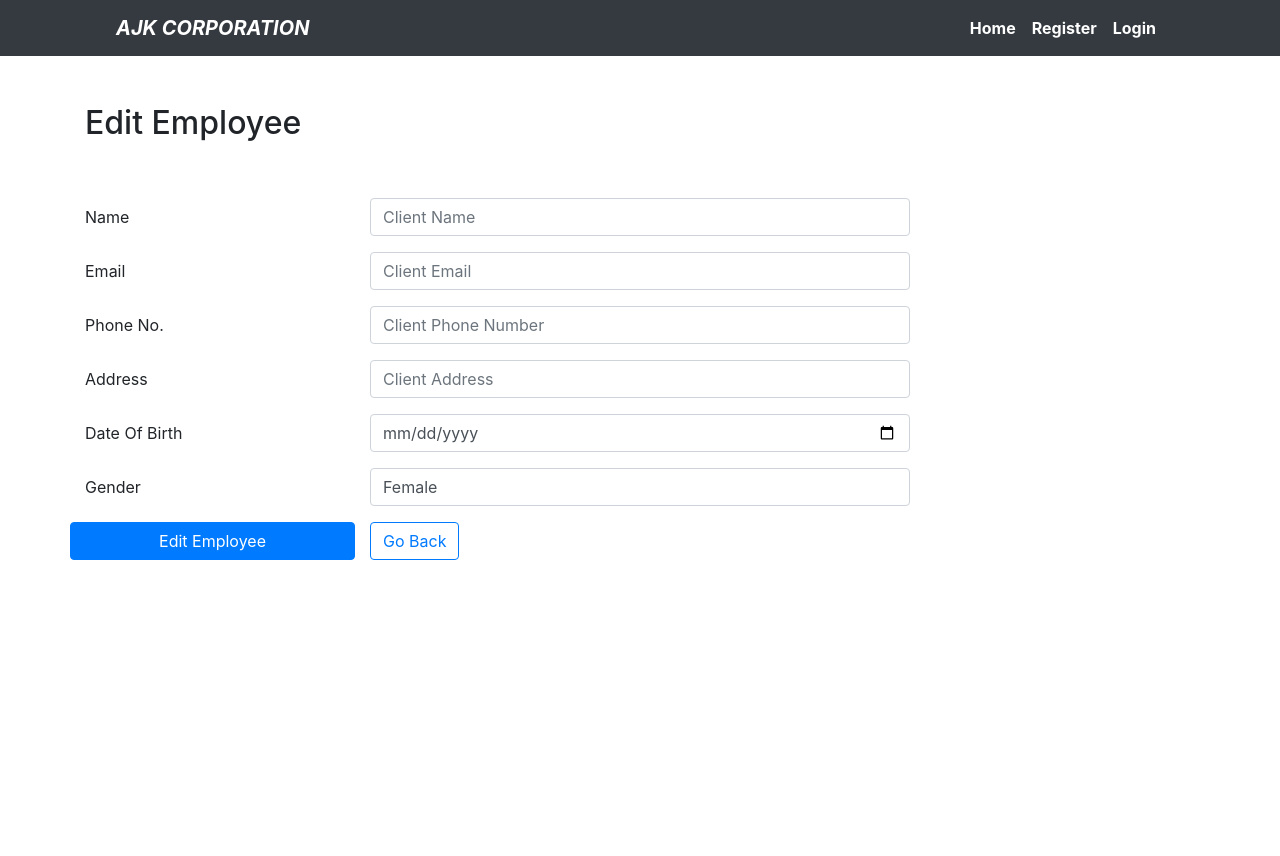
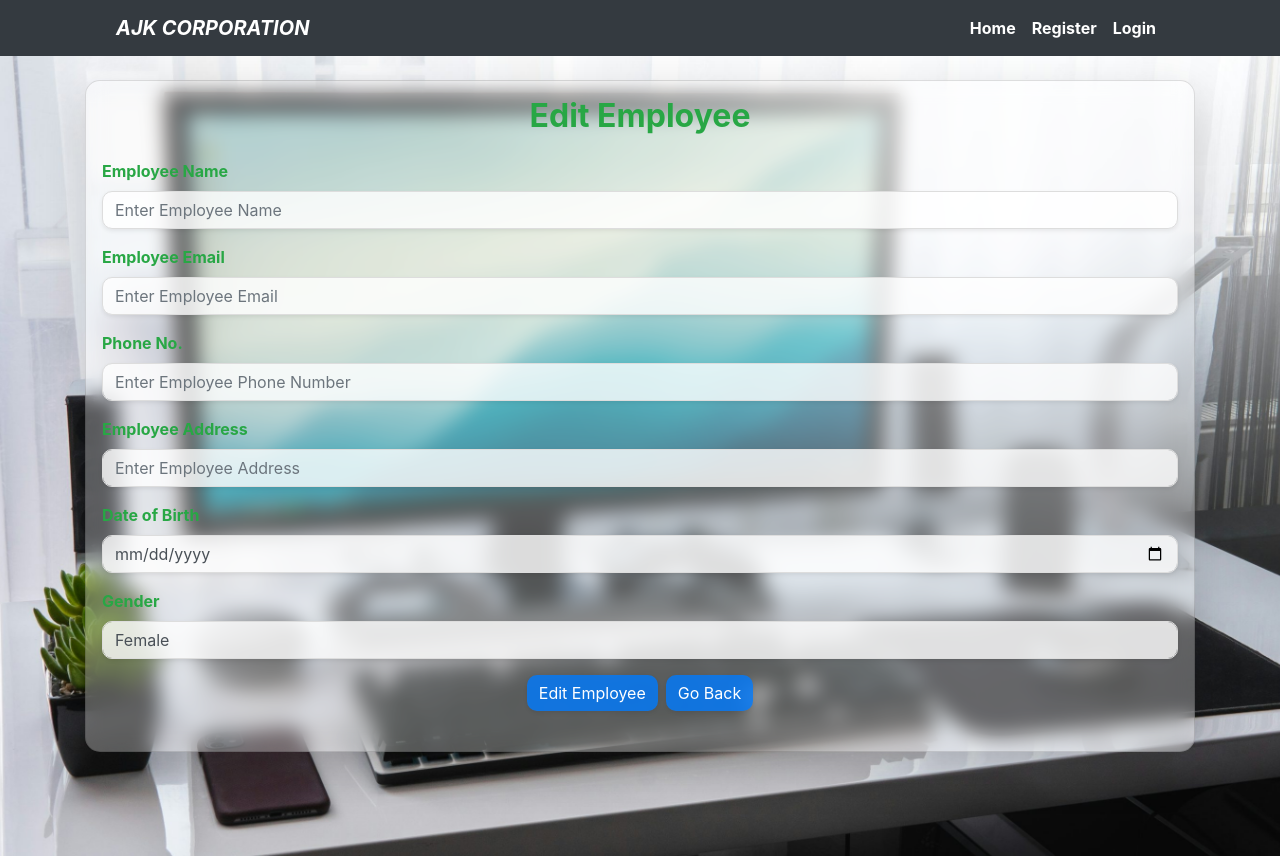
Before and after one commit to Alfred3002/Login_Form, a PHP site: page /AlfredOrapaIS21/edit.php?client=1 in a window 1280 px wide. Before the commit the page ends 560 px from the top, so only its background shows below. Run offline with PHP 8.4, Linux system fonts and the light colour scheme; data that the repository does not hold is empty; some libraries are stand-ins or nearby versions.

Commit message:
adding some changes in this file

```diff
--- a/edit.php
+++ b/edit.php
@@ -30,73 +30,133 @@ include ('workerCon/workerCon.php');
     }
 
 ?>
-    <div class="container my-5">
-        <h2>Edit Employee</h2>
-        <br>
-        <br>
+<style>
+    /* Background image */
+    .background-image {
+        background-image: url('images/worker.jpg');
+        background-size: cover;
+        background-position: center;
+        position: absolute;
+        width: 100%;
+        height: 100%;
+        z-index: -1; /* Keeps the background behind all content */
+    }
 
-        <form action="" method="post">
+    /* Glassmorphism effect on the card container */
+    .card {
+        background: rgba(255, 255, 255, 0.3); /* Semi-transparent white background */
+        backdrop-filter: blur(10px); /* Frosted glass effect */
+        border-radius: 15px; /* Rounded corners */
+        box-shadow: 0 4px 15px rgba(0, 0, 0, 0.2); /* Soft shadow for a floating effect */
+        padding: 30px; /* Space inside the card */
+    }
+
+    /* Optional: Apply some padding to the body to create a nice layout */
+    body {
+        padding-top: 0px; /* Adjust top padding if needed */
+        padding-bottom: 50px; /* Adjust bottom padding if needed */
+    }
+
+    /* Apply a more subtle shadow on the input fields */
+    .form-control {
+        background-color: rgba(255, 255, 255, 0.8); /* Slightly white background for inputs */
+        border-radius: 10px;
+        border: 1px solid #ddd; /* Light border */
+        box-shadow: inset 0 1px 3px rgba(0, 0, 0, 0.1); /* Inner shadow */
+    }
+
+    /* Make buttons look consistent with frosted glass */
+    .btn-primary, .btn-outline-secondary {
+        background-color: rgba(0, 123, 255, 0.8); /* Semi-transparent button background */
+        border: none;
+        color: white;
+        border-radius: 10px;
+        box-shadow: 0 4px 6px rgba(0, 0, 0, 0.1); /* Soft shadow for buttons */
+    }
+
+    .btn-primary:hover, .btn-outline-secondary:hover {
+        background-color: rgba(0, 123, 255, 1); /* Solid color on hover */
+    }
+
+    /* Make the alert box look consistent with the glassmorphism theme */
+    .alert-success {
+        background-color: rgba(76, 175, 80, 0.7); /* Transparent green */
+        border-radius: 10px;
+        color: white;
+        box-shadow: 0 4px 6px rgba(0, 0, 0, 0.1);
+    }
+</style>
+
+<div class="background-image"><!-- Background image div -->
+    <div class="container my-4">
+        <div class="card p-3 shadow-lg">
+            <h2 class="text-center mb-4 text-success"><b>Edit Employee</b></h2>
+
+            <!-- Success Message -->
             <?php
                 if(isset($_GET['success'])){
-                    echo '<div class="w-25 alert alert-success" role="alert">'.$_GET['success'].'</div>';
+                    echo '<div class="alert alert-success text-center" role="alert">'.$_GET['success'].'</div>';
                 }
+            ?>
+            <!-- Form Section -->
+            <form action="" method="post">
 
-            ?>
-            <div class="row mb-3">
-                <label class="col-sm-3 col-form-label">Name</label>
-                <div class="col-sm-6">
-                    <input type="text" value="<?php echo $fecth['name'] ?>" name="name" class="form-control" placeholder="Client Name" required>
+                <!-- Name Field -->
+                <div class="mb-3">
+                    <label for="name" class="form-label text-success"><b>Employee Name</b></label>
+                    <input type="text" name="name" id="name" value="<?php echo $fecth['name']; ?>" class="form-control shadow-sm" placeholder="Enter Employee Name" required>
                 </div>
+
+                <!-- Email Field -->
+                <div class="mb-3">
+                    <label for="email" class="form-label text-success"><b>Employee Email</b></label>
+                    <input type="email" name="email" id="email" value="<?php echo $fecth['email']; ?>" class="form-control shadow-sm" placeholder="Enter Employee Email" required>
                 </div>
-            <div class="row mb-3">
-                <label class="col-sm-3 col-form-label">Email</label>
-                <div class="col-sm-6">
-                    <input type="email" value="<?php echo $fecth['email'] ?>" name="email" class="form-control" placeholder="Client Email" required>
+
+                <!-- Phone Number Field -->
+                <div class="mb-3">
+                    <label for="phone" class="form-label text-success"><b>Phone No.</b></label>
+                    <input type="number" name="number" id="phone" value="<?php echo $fecth['mobile']; ?>" class="form-control shadow-sm" placeholder="Enter Employee Phone Number" required>
                 </div>
+
+                <!-- Address Field -->
+                <div class="mb-3">
+                    <label for="address" class="form-label text-success"><b>Employee Address</b></label>
+                    <input type="text" name="address" id="address" value="<?php echo $fecth['address']; ?>" class="form-control shadow-sm" placeholder="Enter Employee Address" required>
                 </div>
-            <div class="row mb-3">
-                <label class="col-sm-3 col-form-label">Phone No.</label>
-                <div class="col-sm-6">
-                    <input type="number" value="<?php echo $fecth['mobile'] ?>" name="number" class="form-control" placeholder="Client Phone Number" required>
+
+                <!-- Date of Birth Field -->
+                <div class="mb-3">
+                    <label for="dob" class="form-label text-success"><b>Date of Birth</b></label>
+                    <input type="date" name="date" id="dob" value="<?php echo $fecth['birth']; ?>" class="form-control shadow-sm" required>
                 </div>
-            </div>
-            <div class="row mb-3">
-                <label class="col-sm-3 col-form-label">Address</label>
-                <div class="col-sm-6">
-                    <input type="text" value="<?php echo $fecth['address'] ?>" name="address" class="form-control" placeholder="Client Address" required>
-                </div>
-            </div>
-            <div class="row mb-3">
-                <label class="col-sm-3 col-form-label">Date Of Birth</label>
-                <div class="col-sm-6">
-                    <input type="date" value="<?php echo $fecth['birth'] ?>" name="date" class="form-control" placeholder="Client Date Of Birth" required>
-                </div>
-            </div>
-            <div class="row mb-3">
-                <label class="col-sm-3 col-form-label" >Gender</label>
-                <div class="col-sm-6">
-                   <select name="gender" class="form-control">
+
+                <!-- Gender Field -->
+                <div class="mb-3">
+                    <label for="gender" class="form-label text-success"><b>Gender</b></label>
+                    <select name="gender" id="gender" class="form-control shadow-sm">
                         <?php
                             if($fecth['gender'] === 'Male'){
                                 echo '<option>Male</option>
                                       <option>Female</option>';
-                        }else{
+                            } else {
                                 echo '<option>Female</option>
                                       <option>Male</option>';
                             }
                         ?>
-
                     </select>
                 </div>
+
+                <div class="mb-4 d-flex gap-2 justify-content-center">
+                    <button type="submit" name="submit" class="btn btn-primary w-48 shadow-sm">Edit Employee</button>
+                    <a href="worker.php" class="btn btn-outline-secondary w-48 shadow-sm">Go Back</a>
                 </div>
-            <div class="row mb-3">
-               <button type="submit" name="submit" class="col-sm-3 btn btn-primary">Edit Employee</button>
-                <div class="col-sm-6">
-                   <a href="worker.php" class="btn btn-outline-primary">Go Back</a>
+
+            </form>
         </div>
     </div>
-        </form>
 </div>
+
 <?php
 include ('includes/footer.php');
 ?>
```
Also changed, not shown: workerCreate.php (+7 -7 lines). Lines whose indentation alone changed are shown as unchanged.
